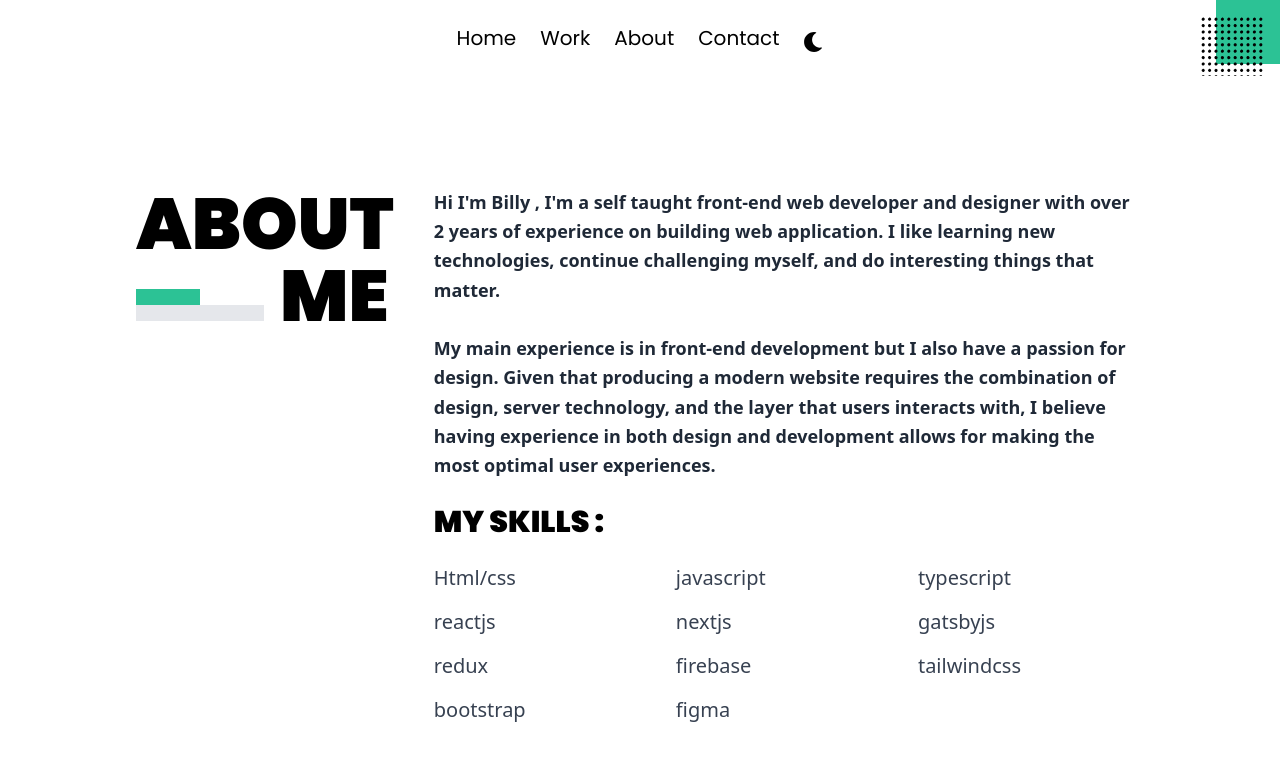
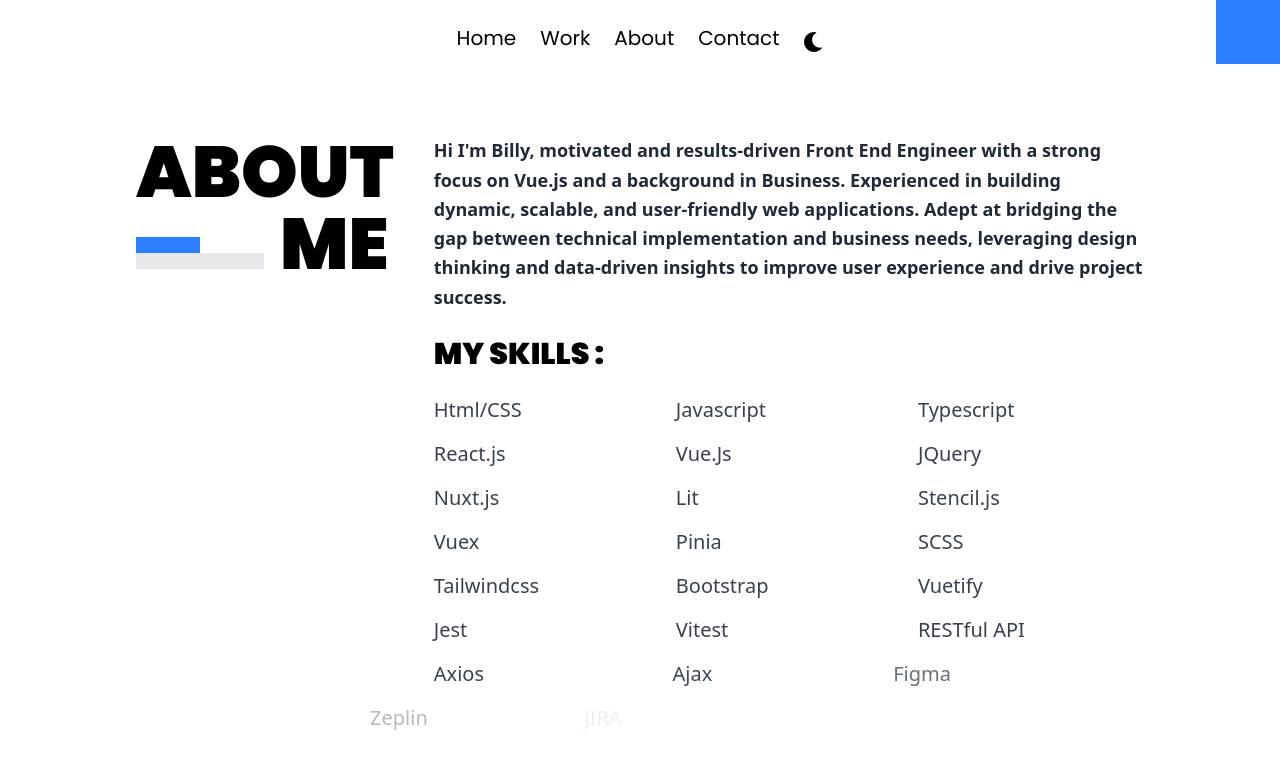
Before and after one commit to billsur/portfolio-da, a Next.js app: page /about in a window 1280 px wide. Shown: the top 768 px of the page. Built offline with nearby package versions, Linux system fonts and the light colour scheme.

Commit message:
feat: change primary color on dark mode

```diff
--- a/components/Heading.tsx
+++ b/components/Heading.tsx
@@ -16,7 +16,7 @@
           initial={{ width: 0 }}
           animate={{ width: "4rem" }}
           transition={{ duration: 0.5, delay: 0.2 }}
-          className="absolute bottom-full w-16 h-4 bg-primary"
+          className="absolute bottom-full w-16 h-4 bg-primary dark:bg-primary-dark"
         ></motion.span>
       </motion.span>
       <motion.span
--- a/components/Navbar.tsx
+++ b/components/Navbar.tsx
@@ -66,7 +66,7 @@
           <Hamburger
             toggled={isOpen}
             toggle={setOpen}
-            color={`${isDarkTheme ? "#06fbce" : "#000"}`}
+            color={`${isDarkTheme ? "#2b7efe" : "#000"}`}
           />
         </div>
         <ul
@@ -89,10 +89,7 @@
         </ul>
 
         <div className="md:block hidden">
-          <div className="absolute w-16 h-16 bg-primary right-0 top-0">
-            <div className="absolute top-4 -left-4 w-16 bg-cover h-16">
-              <Shape />
-            </div>
+          <div className="absolute w-16 h-16 bg-primary dark:bg-primary-dark right-0 top-0">
           </div>
         </div>
       </nav>
--- a/pages/404.tsx
+++ b/pages/404.tsx
@@ -14,7 +14,7 @@
           Page Not Found
         </p>
         <button
-          className={`focus:outline-none col-start-2 mt-8 place-self-start relative self-start align-start px-6 py-2 font-semibold text-md font-main capitalize rounded bg-primary`}
+          className={`focus:outline-none col-start-2 mt-8 place-self-start relative self-start align-start px-6 py-2 font-semibold text-md font-main capitalize rounded bg-primary dark:bg-primary-dark`}
         >
           <Link href="/">
             <a>Back Home</a>
--- a/pages/about.tsx
+++ b/pages/about.tsx
@@ -10,17 +10,32 @@
 
 const About = () => {
   const skills = [
-    "Html/css",
-    "javascript",
-    "typescript",
-    "reactjs",
-    "nextjs",
-    "gatsbyjs",
-    "redux",
-    "firebase",
-    "tailwindcss",
-    "bootstrap",
-    "figma",
+    "Html/CSS",
+    "Javascript",
+    "Typescript",
+    "React.js",
+    "Vue.Js",
+    "JQuery",
+    "Nuxt.js",
+    "Lit",
+    "Stencil.js",
+    "Vuex",
+    "Pinia",
+    "SCSS",
+    "Tailwindcss",
+    "Bootstrap",
+    "Vuetify",
+    "Jest",
+    "Vitest",
+    "RESTful API",
+    "Axios",
+    "Ajax",
+    "Figma",
+    "Zeplin",
+    "JIRA",
+    "Microsoft Azure",
+    "Bitbucket",
+    "Git/Gitlab"
   ];
   return (
     <>
@@ -44,7 +59,7 @@
                 initial={{ width: 0 }}
                 animate={{ width: "4rem" }}
                 transition={{ duration: 0.5, delay: 1 }}
-                className="absolute bottom-full w-16 h-4 bg-primary"
+                className="absolute bottom-full w-16 h-4 bg-primary dark:bg-primary-dark"
               ></motion.span>
             </motion.span>
             Me
@@ -57,18 +72,10 @@
               custom={0.3}
               className="text-main font-semibold text-lg leading-relaxed text-gray-800 dark:text-gray-200 mb-6"
             >
-              Hi I'm Billy , I'm a self taught front-end web developer and
-              designer with over 2 years of experience on building web
-              application. I like learning new technologies, continue
-              challenging myself, and do interesting things that matter.
-              <br />
-              <br />
-              My main experience is in front-end development but I also have a
-              passion for design. Given that producing a modern website requires
-              the combination of design, server technology, and the layer that
-              users interacts with, I believe having experience in both design
-              and development allows for making the most optimal user
-              experiences.
+              Hi I'm Billy, motivated and results-driven Front End Engineer with a strong focus on Vue.js and a background in Business.
+              Experienced in building dynamic, scalable, and user-friendly web applications. Adept at bridging the gap between technical
+              implementation and business needs, leveraging design thinking and data-driven insights to improve user experience and drive
+              project success.
             </motion.p>
             <motion.h3
               initial="hidden"
--- a/pages/contact.tsx
+++ b/pages/contact.tsx
@@ -135,7 +135,7 @@
               <motion.div variants={itemSlideUp} className="text-center">
                 <button
                   type="submit"
-                  className="rounded bg-primary text-black font-main font-bold px-4 py-1 place-self-center"
+                  className="rounded bg-primary dark:bg-primary-dark text-black font-main font-bold px-4 py-1 place-self-center"
                 >
                   Submit
                 </button>
--- a/pages/index.tsx
+++ b/pages/index.tsx
@@ -61,7 +61,7 @@
                 variants={slideUp}
                 whileTap={{ scale: 0.9 }}
                 custom={0.6}
-                className={`${styles.btn} focus:outline-none mt-8 place-self-start relative self-start align-start px-6 py-2 font-semibold text-md font-main capitalize rounded bg-primary`}
+                className={`${styles.btn} focus:outline-none mt-8 place-self-start relative self-start align-start px-6 py-2 font-semibold text-md font-main capitalize rounded bg-primary dark:bg-primary-dark`}
               >
                 <a>view work</a>
               </motion.button>
--- a/styles/Home.module.css
+++ b/styles/Home.module.css
@@ -13,11 +13,11 @@
 
 .btn {
   transition: all 0.1s cubic-bezier(0.075, 0.82, 0.165, 1);
-  box-shadow: 5px 5px 31px -10px #06fbce;
+  box-shadow: 5px 5px 31px -10px var(--btn-accent);
 }
 
 .btn:hover::before {
   top: 0;
   left: 0;
-  border-color: #06fbce;
+  border-color: var(--btn-accent);
 }
--- a/styles/Loader.module.css
+++ b/styles/Loader.module.css
@@ -71,10 +71,10 @@
 
   20% {
     transform: scale(1);
-    color: #06fbce;
-    -webkit-text-stroke: 3px #06fbce;
+    color: var(--btn-accent);
+    -webkit-text-stroke: 3px var(--btn-accent);
     filter: drop-shadow(0 0 1px black) drop-shadow(0 0 1px black)
-      drop-shadow(0 0 3px #06fbce) drop-shadow(0 0 5px #06fbce);
+      drop-shadow(0 0 3px var(--btn-accent)) drop-shadow(0 0 5px var(--btn-accent));
   }
 
   50% {
--- a/styles/Utils.module.css
+++ b/styles/Utils.module.css
@@ -1,5 +1,5 @@
 .stroke {
-  -webkit-text-stroke: 3px #06fbce;
+  -webkit-text-stroke: 3px var(--btn-accent);
   -webkit-text-fill-color: transparent;
 }
 
--- a/styles/globals.css
+++ b/styles/globals.css
@@ -1,6 +1,14 @@
 @tailwind base;
 @tailwind components;
 @tailwind utilities;
+
+:root {
+  --btn-accent: #2b7efe;
+}
+
+.dark {
+  --btn-accent: #2CC295;
+}
 
 .carousel .thumbs {
   text-align: center;
@@ -13,7 +21,7 @@
 }
 
 #nprogress .bar {
-  background: #06fbce;
+  background: var(--btn-accent);
 
   position: fixed;
   z-index: 1031;
@@ -31,7 +39,7 @@
   right: 0px;
   width: 100px;
   height: 100%;
-  box-shadow: 0 0 10px #06fbce, 0 0 5px #06fbce;
+  box-shadow: 0 0 10px var(--btn-accent), 0 0 5px var(--btn-accent);
   opacity: 1;
 
   -webkit-transform: rotate(3deg) translate(0px, -4px);
--- a/tailwind.config.js
+++ b/tailwind.config.js
@@ -14,13 +14,14 @@
             },
 
             colors: {
-                primary: "#2CC295",
+                primary: "#2b7efe",
+                'primary-dark': "#2CC295",
                 'dark-theme': "#1B1F22",
                 'dark-gray': "#313538"
             },
             gridTemplateColumns: {
                 'auto-1': ' repeat(1, minmax(0, auto))',
-               'auto-2': ' repeat(2, minmax(0, auto))',
+                'auto-2': ' repeat(2, minmax(0, auto))',
               }
         },
     },
```
